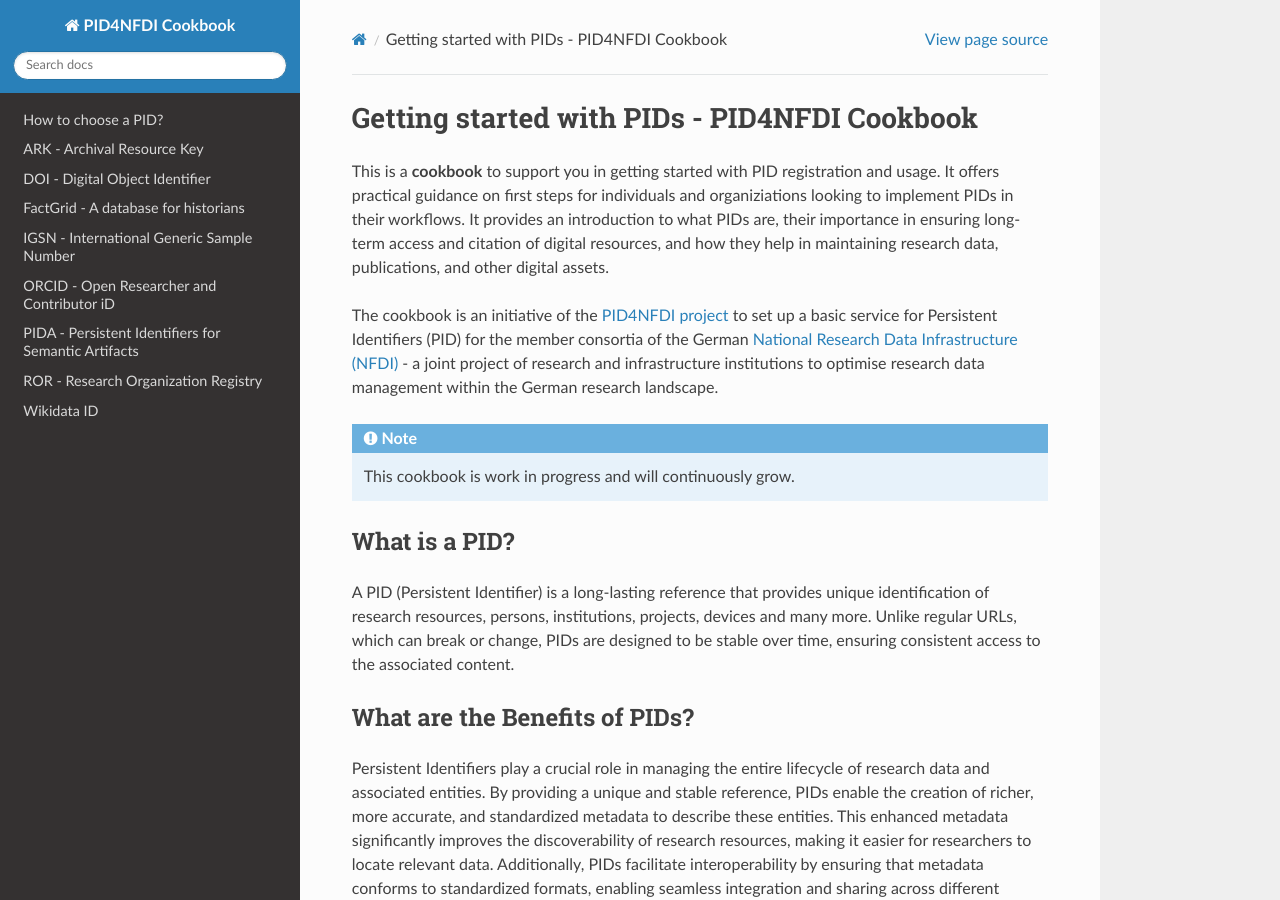
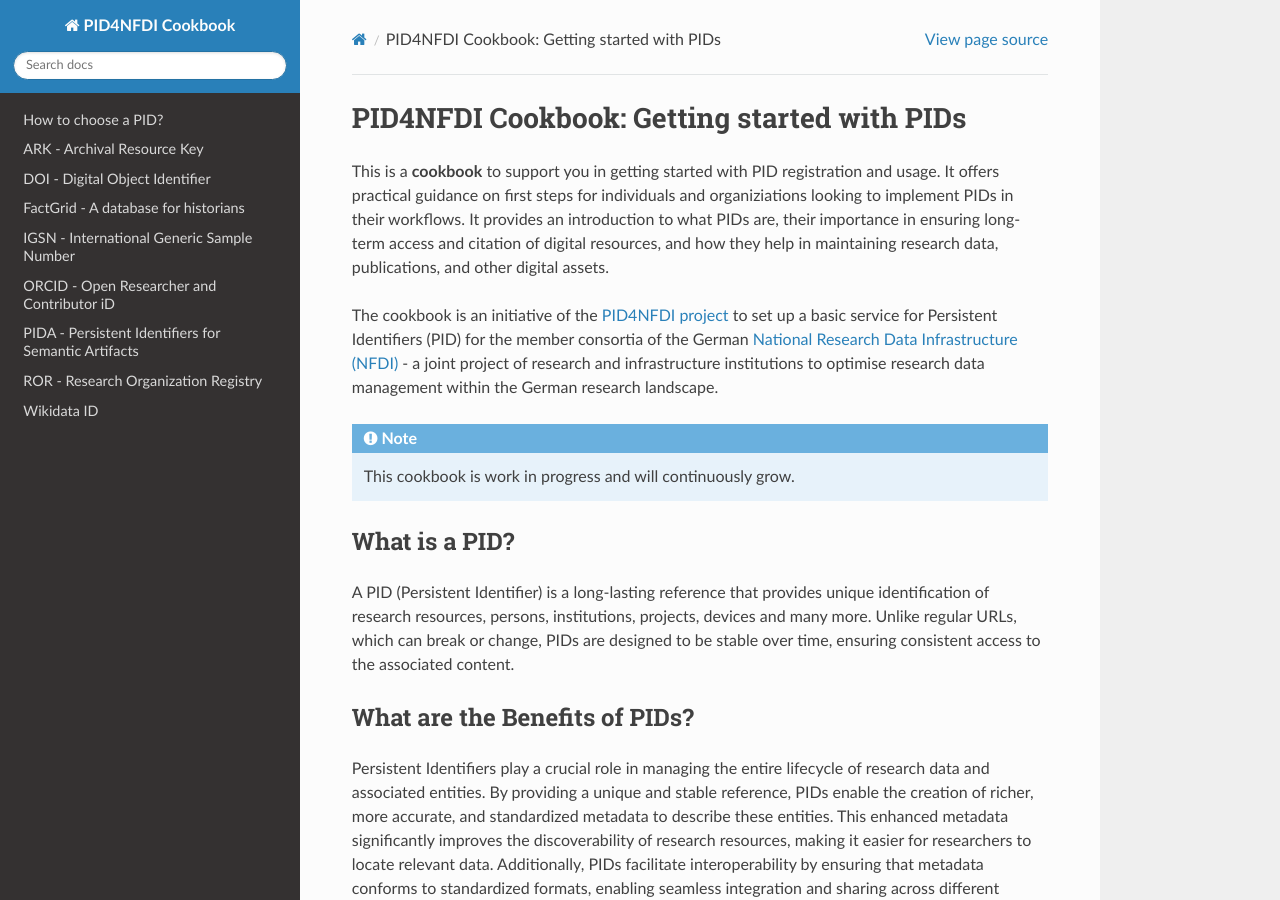
Before and after one commit to stephw-tib/pid4nfdi-training, a Sphinx documentation site: the page built from docs/source/index.rst, in a window 1280 px wide and 900 px high. Built offline with Sphinx 7.4.7 and the Read the Docs theme 3.1.0, drawn with Linux system fonts in a browser that asks for light colours; pages that are not in the unit, such as notebooks, are missing from menus.

```diff
--- a/docs/source/index.rst
+++ b/docs/source/index.rst
@@ -1,4 +1,4 @@
-Getting started with PIDs - PID4NFDI Cookbook
+PID4NFDI Cookbook: Getting started with PIDs
 ===================================
 
 This is a **cookbook** to support you in getting started with PID registration and usage.
```
